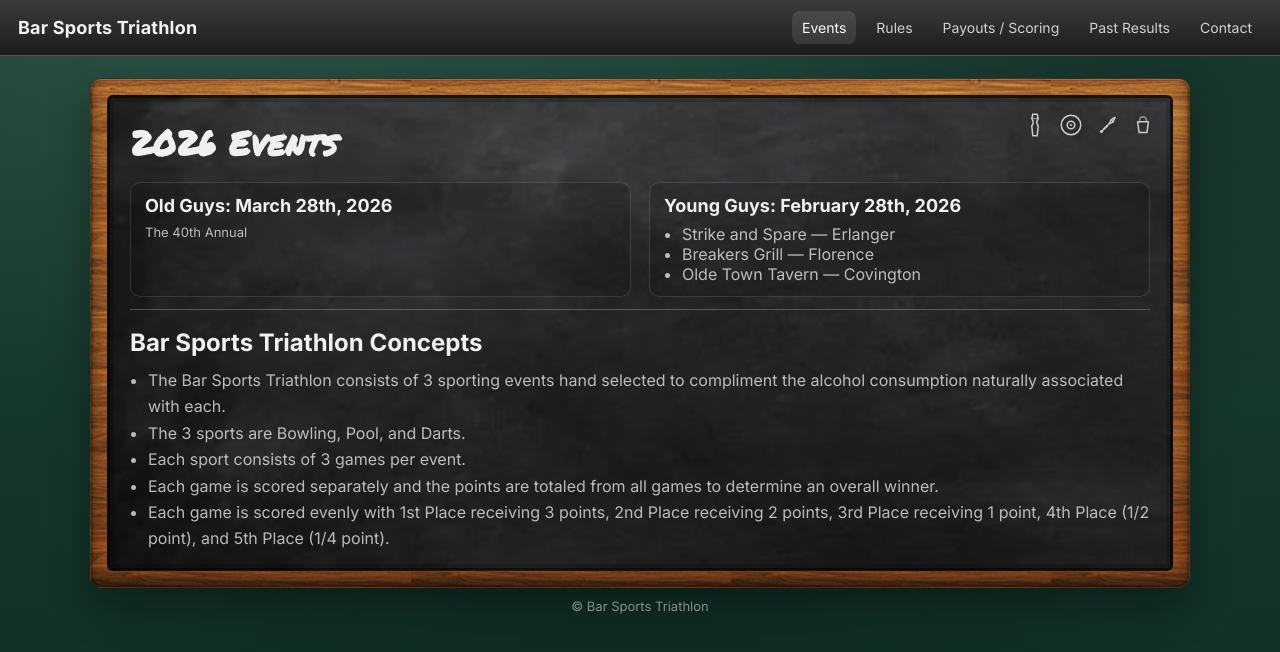
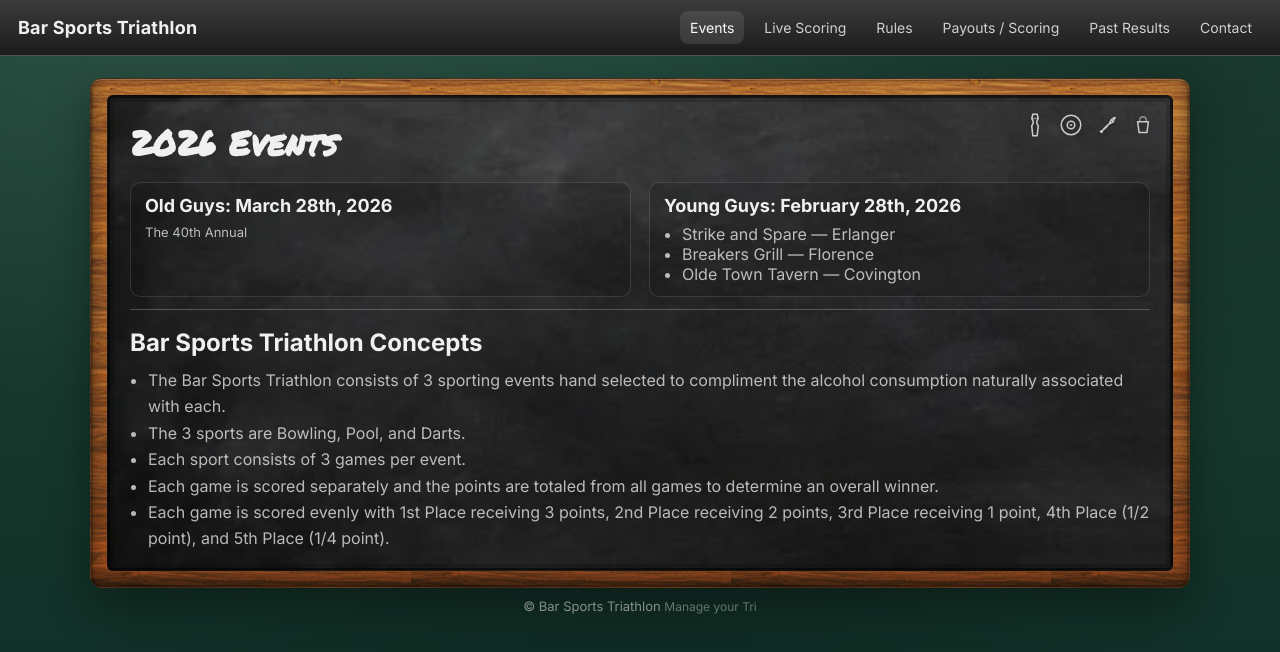
Before and after one commit to lenhofr/bstri, a Next.js app in the folder web/: page / in a window 1280 px wide. Shown: the top 652 px of the page. Built offline with nearby package versions, Linux system fonts and the light colour scheme.

Commit message:
Add scoring links + deactivate active tri

```diff
--- a/web/app/_components/TopNav.tsx
+++ b/web/app/_components/TopNav.tsx
@@ -5,6 +5,7 @@ import { usePathname } from 'next/navigation';
 
 const links = [
   { href: '/', label: 'Events' },
+  { href: '/scoring', label: 'Live Scoring' },
   { href: '/rules', label: 'Rules' },
   { href: '/payouts', label: 'Payouts / Scoring' }
 ];
@@ -80,6 +81,9 @@ export function TopNav() {
               </div>
             </details>
 
+            <Link href="/scoring" onClick={(e) => closeDropdown(e.target)}>
+              Live Scoring
+            </Link>
             <Link href="/rules" onClick={(e) => closeDropdown(e.target)}>
               Rules
             </Link>
--- a/web/app/layout.tsx
+++ b/web/app/layout.tsx
@@ -1,4 +1,5 @@
 import type { Metadata } from 'next';
+import Link from 'next/link';
 import { Inter, Permanent_Marker } from 'next/font/google';
 
 import './globals.css';
@@ -21,7 +22,12 @@ export default function RootLayout({ children }: { children: React.ReactNode })
           <div className="frame">
             <main className="panel">{children}</main>
           </div>
-          <div className="footer">© Bar Sports Triathlon</div>
+          <div className="footer">
+            © Bar Sports Triathlon{' '}
+            <Link href="/admin/scoring" style={{ opacity: 0.6, fontSize: 12, textDecoration: 'none' }}>
+              Manage your Tri
+            </Link>
+          </div>
         </div>
       </body>
     </html>
```
Also changed, not shown: web/app/admin/scoring/top-actions.tsx (+21 -0 lines).
